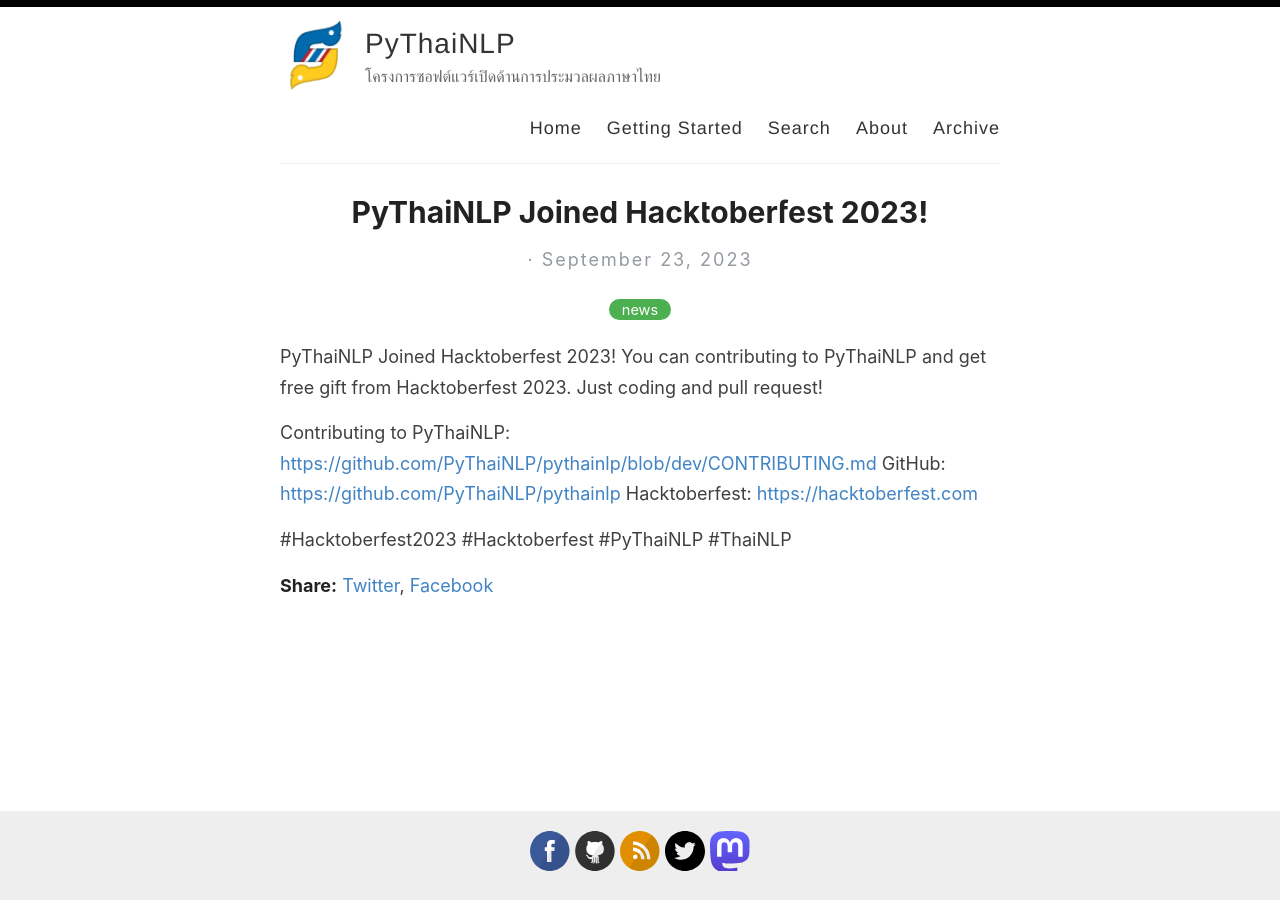
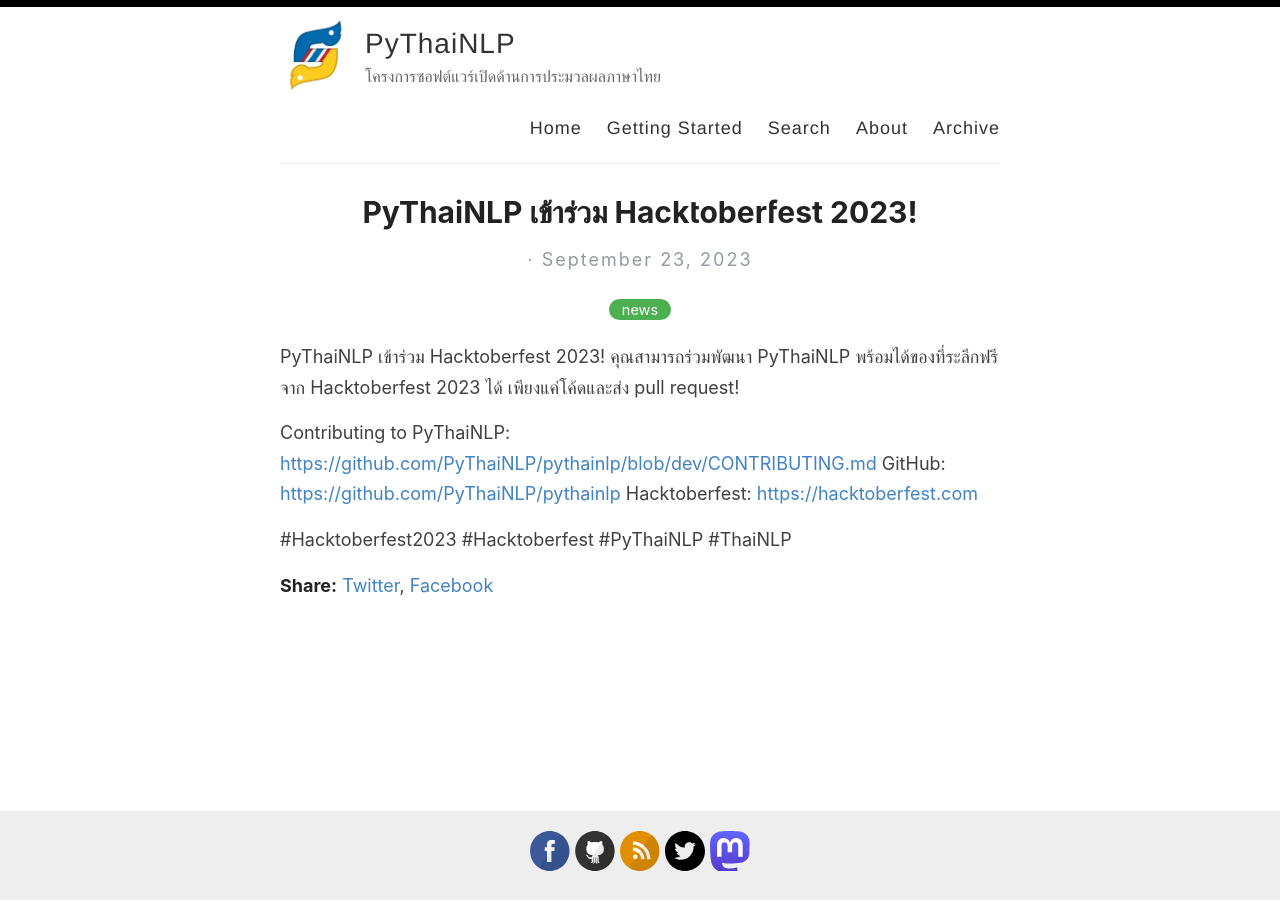
Before and after one commit to PyThaiNLP/th, a Jekyll site: the page built from _posts/2023-09-23-pythainlp-hacktoberfest2023.md, in a window 1280 px wide. Built offline with Jekyll 4.4.1, drawn with Linux system fonts in a browser that asks for light colours.

Commit message:
Update 2023-09-23-pythainlp-hacktoberfest2023.md

```diff
--- a/_posts/2023-09-23-pythainlp-hacktoberfest2023.md
+++ b/_posts/2023-09-23-pythainlp-hacktoberfest2023.md
@@ -1,16 +1,16 @@
 ---
 layout: post
-title: PyThaiNLP Joined Hacktoberfest 2023!
-subtitle: PyThaiNLP Joined Hacktoberfest 2023!
+title: PyThaiNLP เข้าร่วม Hacktoberfest 2023!
+subtitle: PyThaiNLP เข้าร่วม Hacktoberfest 2023!
 gh-repo: pythainlp/pythainlp
 gh-badge: [star, fork]
 categories: [news]
 comments: true
 ---
 
-PyThaiNLP Joined Hacktoberfest 2023!
-You can contributing to PyThaiNLP and get free gift from Hacktoberfest 2023.
-Just coding and pull request!
+PyThaiNLP เข้าร่วม Hacktoberfest 2023!
+คุณสามารถร่วมพัฒนา PyThaiNLP พร้อมได้ของที่ระลึกฟรีจาก Hacktoberfest 2023 ได้
+เพียงแค่โค้ดและส่ง pull request!
 
 Contributing to PyThaiNLP: [https://github.com/PyThaiNLP/pythainlp/blob/dev/CONTRIBUTING.md](https://github.com/PyThaiNLP/pythainlp/blob/dev/CONTRIBUTING.md)
 GitHub: [https://github.com/PyThaiNLP/pythainlp](https://github.com/PyThaiNLP/pythainlp)
```
